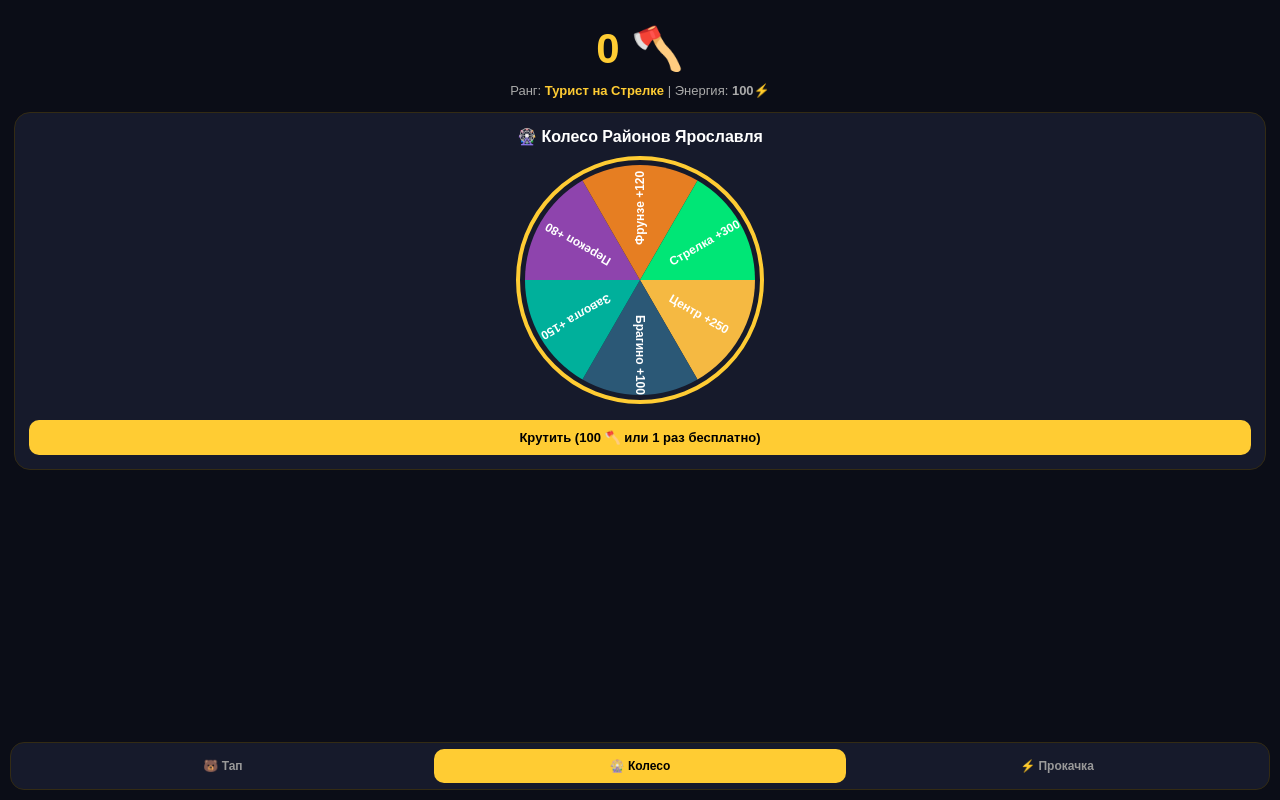
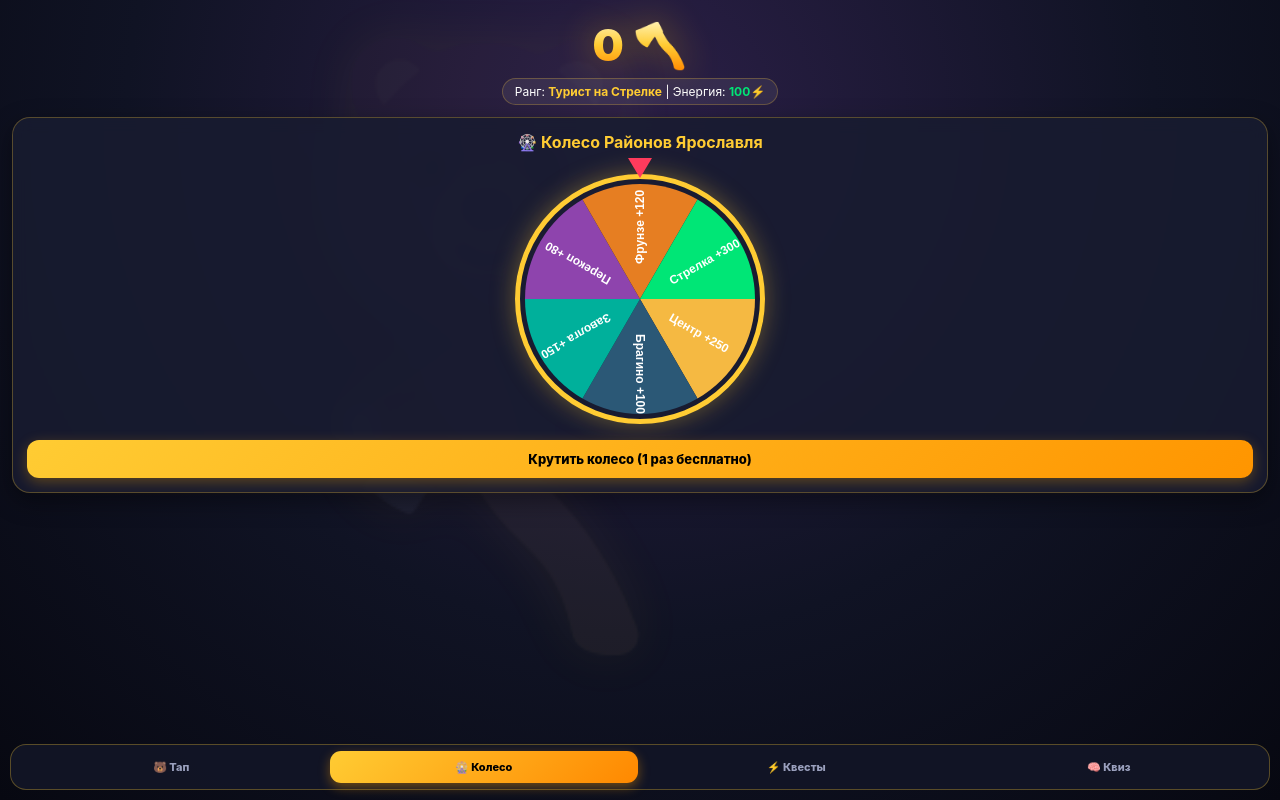
Before and after one commit to Nikitkopirat/yrc, a plain HTML site: page index.html in a window 1280 px wide. Both pictures are taken after a click on the button "🎡 Колесо". Drawn offline with Linux system fonts and the light colour scheme.

Commit message:
Enhance UI and update game mechanics in index.html
Updated styles and functionality in index.html for improved UI and user interaction.

```diff
--- a/index.html
+++ b/index.html
@@ -5,67 +5,97 @@
 <meta name="viewport" content="width=device-width, initial-scale=1.0, maximum-scale=1.0, user-scalable=no">
 <title>YRCOIN</title>
 <style>
-*{box-sizing:border-box;margin:0;padding:0;font-family:sans-serif}
-body{background:#0b0d17;color:#fff;padding:14px 14px 80px;user-select:none}
-.bal{text-align:center;font-size:42px;font-weight:900;color:#ffcc33;margin:10px 0}
-.rank{text-align:center;font-size:13px;color:#aaa;margin-bottom:14px}
-.card{background:#161a2b;border:1px solid #332b14;border-radius:16px;padding:14px;margin-bottom:10px}
-.coin{width:180px;height:180px;border-radius:50%;background:radial-gradient(#ffe066,#cc7a00);border:5px solid #fff099;margin:10px auto;display:flex;align-items:center;justify-content:center;font-size:74px;cursor:pointer}
-.coin:active{transform:scale(0.92)}
-.nav{position:fixed;bottom:10px;left:10px;right:10px;display:flex;gap:5px;background:#161a2b;padding:6px;border-radius:14px;border:1px solid #332b14}
-.tab{flex:1;padding:10px 4px;border:none;background:transparent;color:#999;font-weight:700;border-radius:10px;font-size:12px}
-.tab.on{background:#ffcc33;color:#000}
+*{box-sizing:border-box;margin:0;padding:0;font-family:-apple-system,sans-serif}
+body{background:radial-gradient(circle at 50% 15%,#2b1f47 0%,#101324 55%,#070811 100%);color:#fff;padding:12px 12px 84px;user-select:none;min-height:100vh;overflow-x:hidden}
+.bg-bear{position:fixed;top:42%;left:50%;transform:translate(-50%,-50%);font-size:270px;opacity:0.06;pointer-events:none;z-index:0;filter:drop-shadow(0 0 30px #ffcc33)}
+.wrap{position:relative;z-index:1}
+.bal{text-align:center;font-size:44px;font-weight:900;background:linear-gradient(180deg,#fff7c2,#ffcc33 50%,#ff8800);-webkit-background-clip:text;-webkit-text-fill-color:transparent;filter:drop-shadow(0 0 18px rgba(255,190,0,.45));margin:6px 0}
+.rank{text-align:center;font-size:12px;background:rgba(255,255,255,.07);border:1px solid rgba(255,204,51,.25);padding:5px 12px;border-radius:20px;display:table;margin:0 auto 12px}
+.card{background:rgba(24,28,48,.88);backdrop-filter:blur(8px);border:1px solid rgba(255,204,51,.28);border-radius:18px;padding:14px;margin-bottom:10px;box-shadow:0 8px 24px rgba(0,0,0,.4)}
+.coin{width:190px;height:190px;border-radius:50%;background:radial-gradient(circle at 30% 30%,#fff099,#ffaa00 65%,#8a4200);border:6px solid #fff5b8;box-shadow:0 0 45px rgba(255,180,0,.55),inset 0 0 20px rgba(0,0,0,.4);margin:10px auto;display:flex;flex-direction:column;align-items:center;justify-content:center;cursor:pointer;transition:.08s}
+.coin:active{transform:scale(.92)}
+.nav{position:fixed;bottom:10px;left:10px;right:10px;display:flex;gap:4px;background:rgba(18,21,38,.96);padding:6px;border-radius:16px;border:1px solid rgba(255,204,51,.3);z-index:99}
+.tab{flex:1;padding:9px 2px;border:none;background:transparent;color:#9aa0bd;font-weight:800;border-radius:11px;font-size:11px}
+.tab.on{background:linear-gradient(135deg,#ffcc33,#ff8800);color:#000;box-shadow:0 4px 12px rgba(255,160,0,.4)}
 .sec{display:none}.sec.on{display:block}
-.btn{background:#ffcc33;color:#000;border:none;padding:10px 14px;border-radius:10px;font-weight:800;font-size:13px;width:100%;margin-top:6px}
-.btn:disabled{background:#2a2e42;color:#777}
-canvas{display:block;margin:10px auto;border-radius:50%;border:4px solid #ffcc33;transition:transform 4s cubic-bezier(.17,.67,.12,.99)}
+.btn{background:linear-gradient(135deg,#ffcc33,#ff9500);color:#000;border:none;padding:11px 14px;border-radius:12px;font-weight:800;font-size:13px;width:100%;margin-top:6px;box-shadow:0 4px 14px rgba(255,170,0,.3)}
+.btn.chk{background:linear-gradient(135deg,#00e676,#00b050);color:#000}
+.btn:disabled{background:#262b42;color:#737994;box-shadow:none}
+.pin{width:0;height:0;border-left:12px solid transparent;border-right:12px solid transparent;border-top:20px solid #ff3b5c;margin:6px auto -4px;position:relative;z-index:5}
+canvas{display:block;margin:0 auto 10px;border-radius:50%;border:5px solid #ffcc33;box-shadow:0 0 25px rgba(255,204,51,.35);transition:transform 4s cubic-bezier(.17,.67,.12,.99)}
+.qopt{width:100%;text-align:left;background:#1f2440;color:#fff;border:1px solid rgba(255,255,255,.12);padding:12px;border-radius:11px;margin-top:7px;font-weight:600;font-size:13px}
+.fl{position:fixed;font-size:22px;font-weight:900;color:#ffcc33;pointer-events:none;animation:up .7s ease-out forwards;z-index:999;text-shadow:0 2px 8px #000}
+@keyframes up{0%{opacity:1;transform:translateY(0)}100%{opacity:0;transform:translateY(-65px)}}
 </style>
 </head>
 <body>
+<div class="bg-bear">🐻🪓</div>
+<div class="wrap">
 <div class="bal"><span id="sc">0</span> 🪓</div>
-<div class="rank">Ранг: <b id="rk" style="color:#ffcc33">Турист на Стрелке</b> | Энергия: <b id="en">100</b>⚡</div>
+<div class="rank">Ранг: <b id="rk" style="color:#ffcc33">Турист</b> | Энергия: <b id="en" style="color:#00e676">100</b>⚡</div>
 
 <div id="s1" class="sec on">
-<div class="card"><div class="coin" onclick="tap()">🐻</div><p style="text-align:center;font-size:12px;color:#aaa">Жми на медведя (+<span id="pw">1</span> 🪓 за тап)</p></div>
+<div class="card"><div class="coin" onclick="tap(event)"><span style="font-size:78px;line-height:1">🐻</span><b style="font-size:13px;color:#3b1d00;letter-spacing:1px">YRCOIN</b></div><p style="text-align:center;font-size:12px;color:#b8bed9">Тапай медведя Ярославля (+<b id="pw" style="color:#ffcc33">1</b> 🪓 за клик)</p></div>
 </div>
 
 <div id="s2" class="sec">
-<div class="card" style="text-align:center"><b>🎡 Колесо Районов Ярославля</b><canvas id="wh" width="240" height="240"></canvas><button class="btn" id="spb" onclick="spin()">Крутить (100 🪓 или 1 раз бесплатно)</button></div>
+<div class="card" style="text-align:center"><b style="color:#ffcc33">🎡 Колесо Районов Ярославля</b><div class="pin"></div><canvas id="wh" width="240" height="240"></canvas><button class="btn" id="spb" onclick="spin()">Крутить колесо (1 раз бесплатно)</button></div>
 </div>
 
 <div id="s3" class="sec">
-<div class="card"><b>🪓 Острая Секира (+1 за тап)</b><button class="btn" id="u1" onclick="buy(1)">Купить (50 🪓)</button></div>
-<div class="card"><b>📢 Подписаться на @yarcoin76</b><button class="btn" id="t1" onclick="task('t1',150)">Забрать +150 🪓</button></div>
-<div class="card"><b>🔥 Реакция на пост в канале</b><button class="btn" id="t2" onclick="task('t2',100)">Забрать +100 🪓</button></div>
+<div class="card"><b>📢 Подписка на канал @yarcoin76</b><p style="font-size:12px;color:#00e676;margin-top:2px">Награда: +200 Секир 🪓</p><button class="btn" id="t1" onclick="subStep()">1. Перейти и подписаться</button></div>
+<div class="card"><b>🪓 Острая Секира (+1 за тап)</b><p style="font-size:12px;color:#ffcc33;margin-top:2px">Усиливает каждый удар по монете</p><button class="btn" id="u1" onclick="buy()">Улучшить за <span id="uc">50</span> 🪓</button></div>
+</div>
+
+<div id="s4" class="sec">
+<div class="card" id="qbox"><div style="font-size:11px;color:#ffcc33;font-weight:700" id="qp">Вопрос 1 из 6 (+60 🪓)</div><h4 style="margin:6px 0 8px;font-size:15px" id="qt"></h4><div id="qo"></div></div>
+</div>
 </div>
 
 <div class="nav">
 <button class="tab on" onclick="go('s1',this)">🐻 Тап</button>
 <button class="tab" onclick="go('s2',this)">🎡 Колесо</button>
-<button class="tab" onclick="go('s3',this)">⚡ Прокачка</button>
+<button class="tab" onclick="go('s3',this)">⚡ Квесты</button>
+<button class="tab" onclick="go('s4',this)">🧠 Квиз</button>
 </div>
 
 <script>
-let d=JSON.parse(localStorage.getItem('yrc3')||'{"s":0,"p":1,"e":100,"t":{}}');
+let d=JSON.parse(localStorage.getItem('yrc4')||'{"s":0,"p":1,"e":100,"t":{},"qi":0,"uc":50}');
 const secs=[{n:"Центр",v:250,c:"#f5b942"},{n:"Брагино",v:100,c:"#2b5876"},{n:"Заволга",v:150,c:"#00b09b"},{n:"Перекоп",v:80,c:"#8e44ad"},{n:"Фрунзе",v:120,c:"#e67e22"},{n:"Стрелка",v:300,c:"#00e676"}];
-function save(){localStorage.setItem('yrc3',JSON.stringify(d));ui();}
+const qs=[
+{q:"Кто изображён на гербе Ярославля и монете YRCOIN?",o:["Волк","Медведь с секирой","Лев"],a:1},
+{q:"Место слияния Волги и Которосли в Ярославле?",o:["Стрелка","Мыс","Пристань"],a:0},
+{q:"На какой купюре изображён Ярославль?",o:["500 руб.","1000 руб.","5000 руб."],a:1},
+{q:"В каком году основан Ярославль?",o:["суицид и кризисная горячая линия","1010","1147"],a:1},
+{q:"На каком блокчейне запущен YRCOIN?",o:["TON","Solana","Bitcoin"],a:0},
+{q:"Главная хоккейная команда Ярославля?",o:["Локомотив","Спартак","Динамо"],a:0}
+];
+function save(){localStorage.setItem('yrc4',JSON.stringify(d));ui();}
 function ui(){
-document.getElementById('sc').innerText=d.s;
-document.getElementById('pw').innerText=d.p;
-document.getElementById('en').innerText=d.e;
-document.getElementById('rk').innerText=d.s>=1000?"Легенда Ярославля 🐻":d.s>=300?"Ярославский Купец":"Турист на Стрелке";
-if(d.t.t1){let b=document.getElementById('t1');b.innerText="Готово ✓";b.disabled=true;}
-if(d.t.t2){let b=document.getElementById('t2');b.innerText="Готово ✓";b.disabled=true;}
+document.getElementById('sc').innerText=d.s;document.getElementById('pw').innerText=d.p;document.getElementById('en').innerText=d.e;document.getElementById('uc').innerText=d.uc;
+document.getElementById('rk').innerText=d.s>=1200?"Легенда Ярославля 🐻":d.s>=400?"Ярославский Купец":"Турист на Стрелке";
+let b1=document.getElementById('t1');
+if(d.t.sub===2){b1.innerText="Подписка подтверждена ✓";b1.disabled=true;b1.className="btn";}
+else if(d.t.sub===1){b1.innerText="2. Проверить подписку 🔍";b1.className="btn chk";}
 }
 function go(id,el){document.querySelectorAll('.sec').forEach(x=>x.classList.remove('on'));document.querySelectorAll('.tab').forEach(x=>x.classList.remove('on'));document.getElementById(id).classList.add('on');el.classList.add('on');}
-function tap(){if(d.e<=0)return;d.e--;d.s+=d.p;save();}
+function tap(e){if(d.e<=0)return;d.e--;d.s+=d.p;save();let f=document.createElement('div');f.className='fl';f.innerText='+'+d.p+' 🪓';f.style.left=(e.clientX||180)+'px';f.style.top=(e.clientY||240)+'px';document.body.appendChild(f);setTimeout(()=>f.remove(),700);}
 setInterval(()=>{if(d.e<100){d.e++;save();}},1500);
-function buy(n){if(d.s<50)return alert("Нужно 50 🪓");d.s-=50;d.p+=1;save();}
-function task(k,v){if(d.t[k])return;window.open('https://'+'t.me/'+'yarcoin76','_blank');d.t[k]=1;d.s+=v;save();}
+function buy(){if(d.s<d.uc)return alert("Не хватает Секир 🪓!");d.s-=d.uc;d.p++;d.uc=Math.floor(d.uc*1.7);save();}
+function subStep(){
+if(!d.t.sub){window.open('https://'+'t.me/'+'yarcoin76','_blank');d.t.sub=1;d.t.ts=Date.now();save();return;}
+if(d.t.sub===1){
+if(Date.now()-d.t.ts<4000)return alert("❌ Вы не успели подписаться! Перейдите в канал @yarcoin76, нажмите «Подписаться» и вернитесь.");
+let b=document.getElementById('t1');b.innerText="Проверяем подписку...";b.disabled=true;
+setTimeout(()=>{d.t.sub=2;d.s+=200;save();alert("✅ Подписка на @yarcoin76 подтверждена! Начислено +200 Секир 🪓");},1500);
+}}
 const c=document.getElementById('wh').getContext('2d');let deg=0,sp=0;
 secs.forEach((x,i)=>{let a=i*Math.PI/3;c.beginPath();c.fillStyle=x.c;c.moveTo(120,120);c.arc(120,120,115,a,a+Math.PI/3);c.fill();c.save();c.translate(120,120);c.rotate(a+Math.PI/6);c.fillStyle="#fff";c.font="bold 12px sans-serif";c.fillText(x.n+" +"+x.v,35,4);c.restore();});
-function spin(){if(sp)return;let td=new Date().toDateString();if(d.sp===td){if(d.s<100)return alert("Нужно 100 🪓");d.s-=100;}else d.sp=td;sp=1;let w=Math.floor(Math.random()*6);deg+=1800+(270-(w*60+30))-(deg%360);document.getElementById('wh').style.transform="rotate("+deg+"deg)";setTimeout(()=>{sp=0;d.s+=secs[w].v;save();alert("Район "+secs[w].n+": +"+secs[w].v+" 🪓!");},4100);}
-ui();
+function spin(){if(sp)return;let td=new Date().toDateString();if(d.sp===td){if(d.s<100)return alert("Нужно 100 🪓 для доп. прокрута");d.s-=100;}else d.sp=td;sp=1;let w=Math.floor(Math.random()*6);deg+=1800+(270-(w*60+30))-(deg%360);document.getElementById('wh').style.transform="rotate("+deg+"deg)";setTimeout(()=>{sp=0;d.s+=secs[w].v;save();alert("🎉 Район "+secs[w].n+": +"+secs[w].v+" 🪓!");},4100);}
+function rq(){if(d.qi>=qs.length){document.getElementById('qbox').innerHTML='<b style="color:#ffcc33">🎉 Все 6 вопросов квиза пройдены!</b><p style="font-size:13px;color:#ccc;margin-top:6px">Отличное знание Ярославля и YRCOIN!</p>';return;}
+let x=qs[d.qi];document.getElementById('qp').innerText="Вопрос "+(d.qi+1)+" из "+qs.length+" (+60 🪓)";document.getElementById('qt').innerText=x.q;let box=document.getElementById('qo');box.innerHTML='';
+x.o.forEach((opt,i)=>{let b=document.createElement('button');b.className='qopt';b.innerText=opt;b.onclick=()=>{if(i===x.a){d.s+=60;alert("✅ Верно! +60 Секир 🪓");}else alert("❌ Неверно!");d.qi++;save();rq();};box.appendChild(b);});}
+ui();rq();
 </script>
 </body>
 </html>
```
